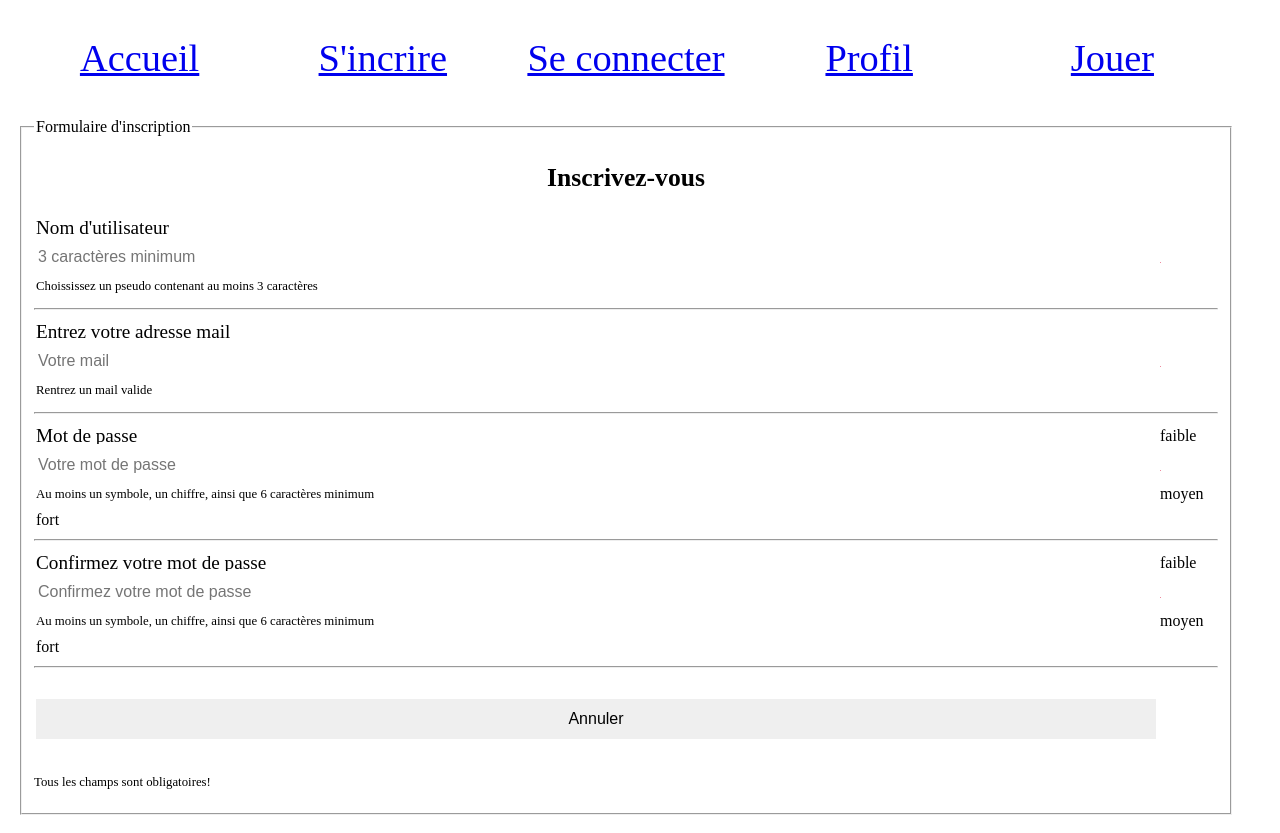
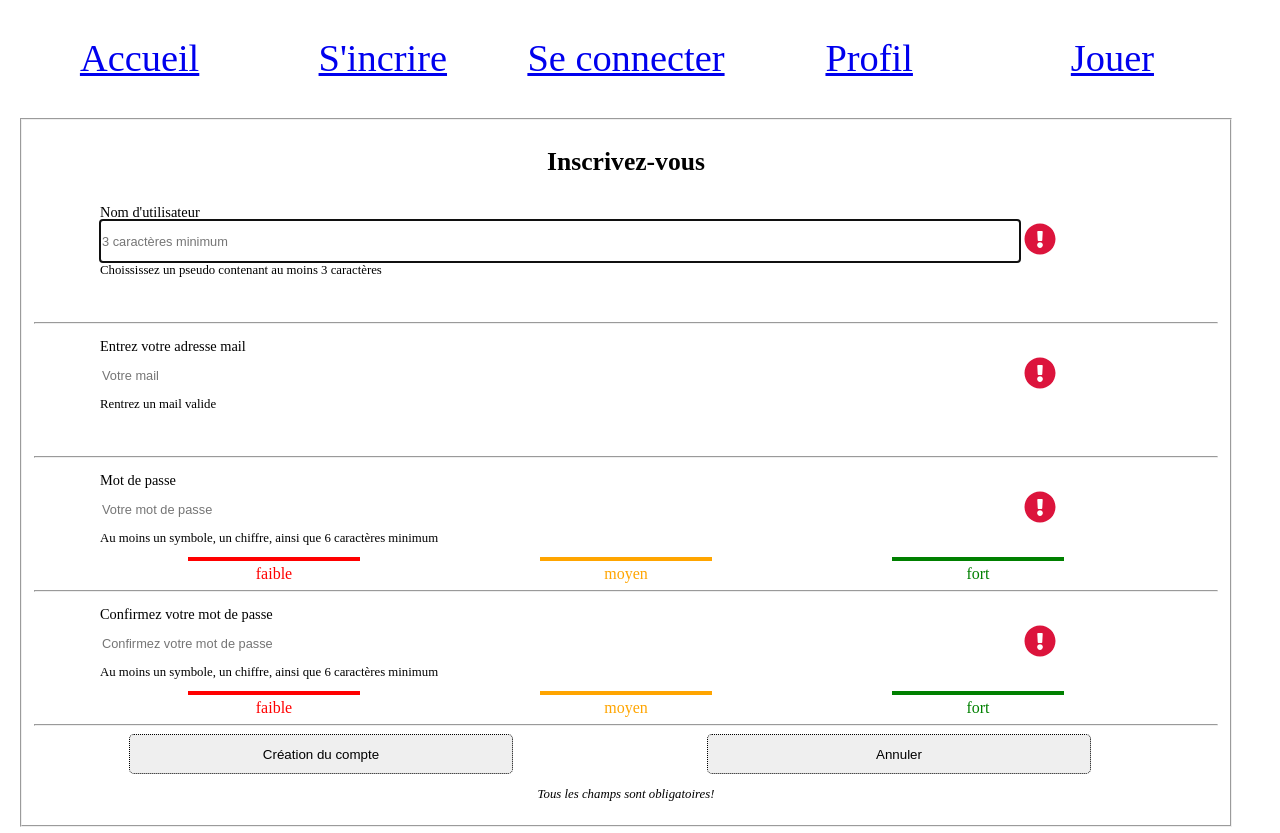
Before and after one commit to adcdavid35/Projet_ENI-Memory-David, a plain HTML site: page inscription.html in a window 1280 px wide. Shown: the part 102-935 px from the top of the page. Drawn offline with Linux system fonts and the light colour scheme.

Commit message:
formulaire d'inscription ok

```diff
--- a/css/style.css
+++ b/css/style.css
@@ -88,35 +88,107 @@ li.regles {
 
 section {
     display: grid;
-    margin: 0;
+    margin: 0 5vw;
     padding: 2px;
-    grid-template-columns: 20fr 1fr;
-    grid-template-rows: repeat(3,3vh);
+    align-items: center;
+    grid-template-columns: 1fr 1fr 1fr 1fr 1fr 1fr 1fr 1fr 1fr 1fr 1fr 1fr 1fr 1fr 1fr 1fr 1fr 1fr 1fr 1fr 1fr 1fr 1fr 1fr;
+    grid-template-rows: repeat(3, 3vh) 1vh 1.5vh;
     gap: 5px 4px;
-    grid-auto-flow: row;
-    align-items: center;
     grid-template-areas:
-        "titre ."
-        "entree valide"
-        "com ."
+        "titre titre titre titre titre titre titre titre titre titre titre titre titre titre titre titre titre titre titre titre titre . . ."
+        "entree entree entree entree entree entree entree entree entree entree entree entree entree entree entree entree entree entree entree entree entree valide valide valide"
+        "com com com com com com com com com com com com com com com com com com com com com . . ."
+        ". . rouge rouge rouge rouge . . . . orange orange orange orange . . . . vert vert vert vert . ."
+        ". . faible faible faible faible . . . . moyen moyen moyen moyen . . . . fort fort fort fort . .";
+
 }
 
 label {
     grid-area: titre;
-    font-size: clamp(1.2rem, 1vw, 1.7rem);
+    font-size: clamp(0.9rem, 1vw, 1.5rem);
 }
 
 input {
     border: 0;
     height: 5vh;
     grid-area: entree;
-    font-size: clamp(1rem, 1vw, 1.5rem);
+    font-size: clamp(0.8rem, 1vw, 1.3rem);
 }
 
 span.valide {
+    min-width: 75px;
+    justify-items: center;
+    align-items: center;
     grid-area: valide;
 }
+
+.couleur#fai {
+    grid-area: rouge;
+    font-size: 3px;
+    color: red;
+    background-color: red;
+}
+
+.couleur#moy {
+    grid-area: orange;
+
+    font-size: 3px;
+    color: orange;
+    background-color: orange;
+}
+
+.couleur#for {
+    grid-area: vert;
+    font-size: 3px;
+    color: green;
+    background-color: green;
+}
+
+.niveau#faible {
+    justify-self: center;
+    grid-area: faible;
+    color: red;
+}
+
+.niveau#moyen {
+    justify-self: center;
+    grid-area: moyen;
+    color: orange;
+}
+
+.niveau#fort {
+    justify-self: center;
+    grid-area: fort;
+    color: green;
+}
+
 p {
     grid-area: com;
     font-size: clamp(0.8rem, 1vw, 1.3rem);
 }
+
+.mandatory {
+    display: flex;
+    justify-content: center;
+    font-size: clamp(0.8rem, 1vw, 1rem);
+}
+
+.bouton {
+    display: flex;
+    flex-direction: row;
+    margin: 0;
+    padding: 0;
+    width: 90vw;
+    justify-content: space-around;
+}
+
+.submit, .reset{
+    border-radius: 5px;
+    border: 1px;
+    border-style: dotted;
+    width: 30vw;
+    height: 5vh;
+    margin: 0;
+    padding: 0;
+
+}
--- a/inscription.html
+++ b/inscription.html
@@ -18,7 +18,7 @@
       </div>
     </header>
     <main>
-      <aside >
+      <aside>
         <nav>
           <ul class="menu">
             <a href="index.html"
@@ -40,7 +40,6 @@
       <div>
         <form action="#" method="post">
           <fieldset>
-            <legend>Formulaire d'inscription</legend>
             <h2 class="titreBox">Inscrivez-vous</h2>
 
             <section class="name">
@@ -51,15 +50,17 @@
                 id="nom"
                 placeholder="3 caractères minimum"
                 required
+                autofocus
+                tabindex="1"
               />
               <span class="valide"
-                ><img src="Images/error.svg" alt="non conforme" width="1%"
+                ><img src="Images/error.svg" alt="non conforme" width="25%"
               /></span>
               <p id="pseudo">
                 Choississez un pseudo contenant au moins 3 caractères
               </p>
             </section>
-            <hr>
+            <hr />
 
             <section class="email">
               <label for="mail">Entrez votre adresse mail</label>
@@ -69,13 +70,14 @@
                 id="mail"
                 placeholder="Votre mail"
                 required
+                tabindex="2"
               />
               <span class="valide"
-                ><img src="Images/error.svg" alt="non conforme" width="1%"
+                ><img src="Images/error.svg" alt="non conforme" width="25%"
               /></span>
               <p id="@mail">Rentrez un mail valide</p>
             </section>
-            <hr>
+            <hr />
 
             <section class="password">
               <label for="MDP">Mot de passe</label>
@@ -85,40 +87,55 @@
                 id="MDP"
                 placeholder="Votre mot de passe"
                 required
+                tabindex="3"
               />
               <span class="valide"
-                ><img src="Images/error.svg" alt="non conforme" width="1%"
+                ><img src="Images/error.svg" alt="non conforme" width="25%"
               /></span>
               <p class="regex">
                 Au moins un symbole, un chiffre, ainsi que 6 caractères minimum
               </p>
+              <span class="couleur" id="fai">faible</span>
               <span class="niveau" id="faible">faible</span>
+              <span class="couleur" id="moy">moyen</span>
               <span class="niveau" id="moyen">moyen</span>
+              <span class="couleur" id="for">fort</span>
               <span class="niveau" id="fort">fort</span>
             </section>
-            <hr>
+            <hr />
 
             <section class="confirmPW">
               <label for="MDP2">Confirmez votre mot de passe</label>
-              <input type="text" name="nom" id="nom" placeholder="Confirmez votre mot de passe" required/>
-              <span class="valide"><img src="Images/error.svg" alt="non conforme" width="1%"/></span>
+              <input
+                type="text"
+                name="nom"
+                id="nom"
+                placeholder="Confirmez votre mot de passe"
+                required
+                tabindex="4"
+              />
+              <span class="valide"
+                ><img src="Images/error.svg" alt="non conforme" width="25%"
+              /></span>
               <p class="regex">
                 Au moins un symbole, un chiffre, ainsi que 6 caractères minimum
               </p>
+
+              <span class="couleur" id="fai">faible</span>
               <span class="niveau" id="faible">faible</span>
+              <span class="couleur" id="moy">moyen</span>
               <span class="niveau" id="moyen">moyen</span>
+              <span class="couleur" id="for">fort</span>
               <span class="niveau" id="fort">fort</span>
             </section>
-            <hr>
+            <hr />
 
             <section class="bouton">
-            <input type="submit" value="Création du compte" />
-            <input type="reset" value="Annuler" />
-            </section>
+              <button class="submit">Création du compte</button>
+              <button class="reset">Annuler</button>
+              </section>
 
-
-
-            <p class="mandatory">Tous les champs sont obligatoires!</p>
+            <p class="mandatory"><em>Tous les champs sont obligatoires!</em></p>
           </fieldset>
         </form>
       </div>
```
